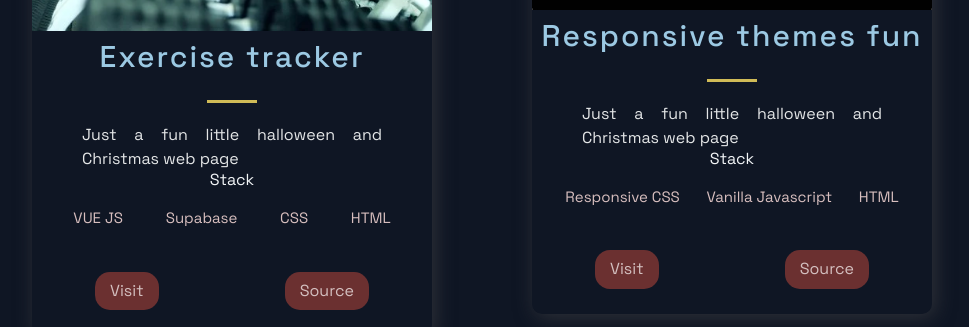
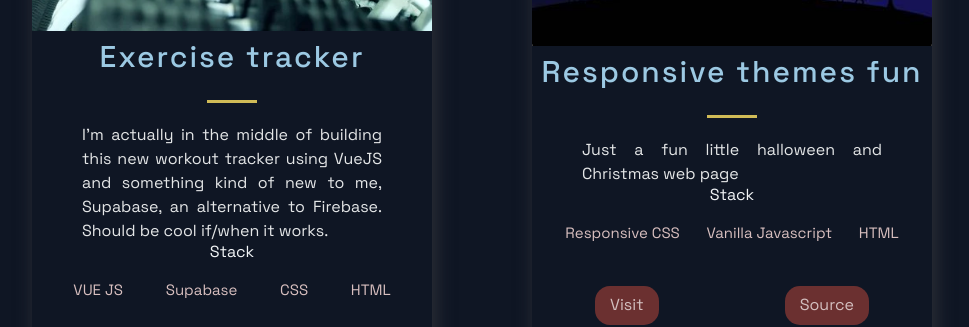
Before and after one commit to cutlerwater/MyPortfolio, a Next.js app: page / in a window 1280 px wide. Shown: the part 1120-1447 px from the top of the page, without its empty margins (158-1127 px from the left). Built offline with nearby package versions, Linux system fonts and the light colour scheme.

Commit message:
Add files via upload

```diff
--- a/src/constants/constants.js
+++ b/src/constants/constants.js
@@ -1,7 +1,7 @@
 export const projects = [
   {
     title: 'Exercise tracker',
-    description: "Just a fun little halloween and Christmas web page",
+    description: "I'm actually in the middle of building this new workout tracker using VueJS and something kind of new to me, Supabase, an alternative to Firebase.  Should be cool if/when it works.",
       image: '/images/weight-lifting.webp',
       tags: [ 'VUE JS', 'Supabase', ,'CSS', 'HTML'],
     source: 'https://github.com/cutlerwater/exercisetracker',
```
